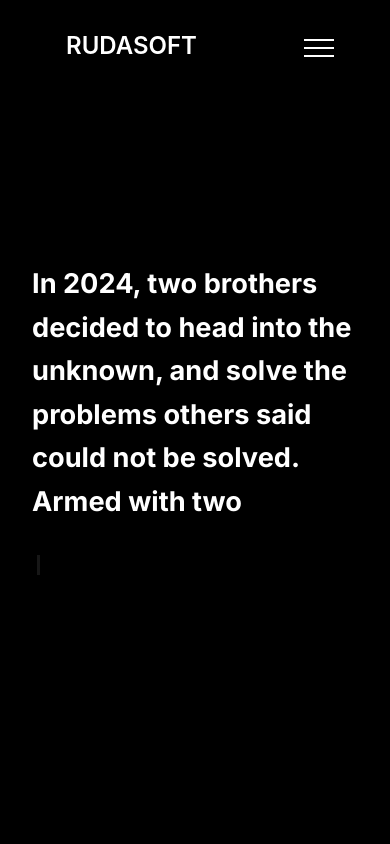
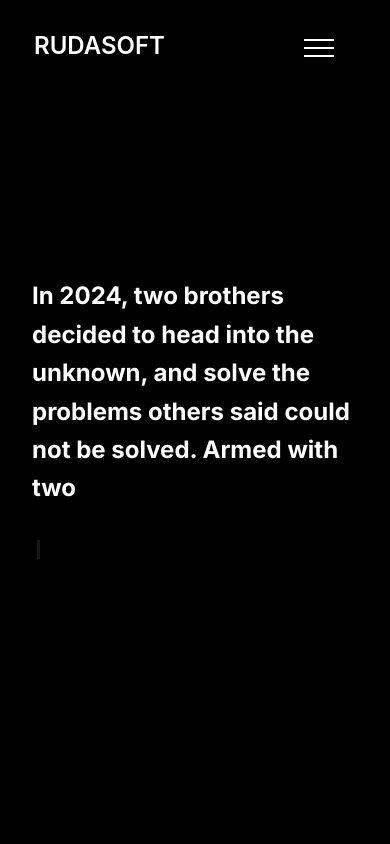
Before and after one commit to grudasoft/grudasoft.github.io, a plain HTML site: page index.html in a window 390 px wide. Shown: the top 844 px of the page. Drawn offline with Linux system fonts and the light colour scheme.

Commit message:
Update style.css

```diff
--- a/css/style.css
+++ b/css/style.css
@@ -46,7 +46,6 @@ body {
 }
 
 .logo {
-    padding-left: 2rem;
 }
 
 .nav-links {
@@ -205,7 +204,7 @@ button:hover {
 /* Media Queries */
 @media (max-width: 768px) {
     .typing-text {
-        font-size: 1.7rem;
+        font-size: 1.5rem;
     }
 
     .hamburger {
```
